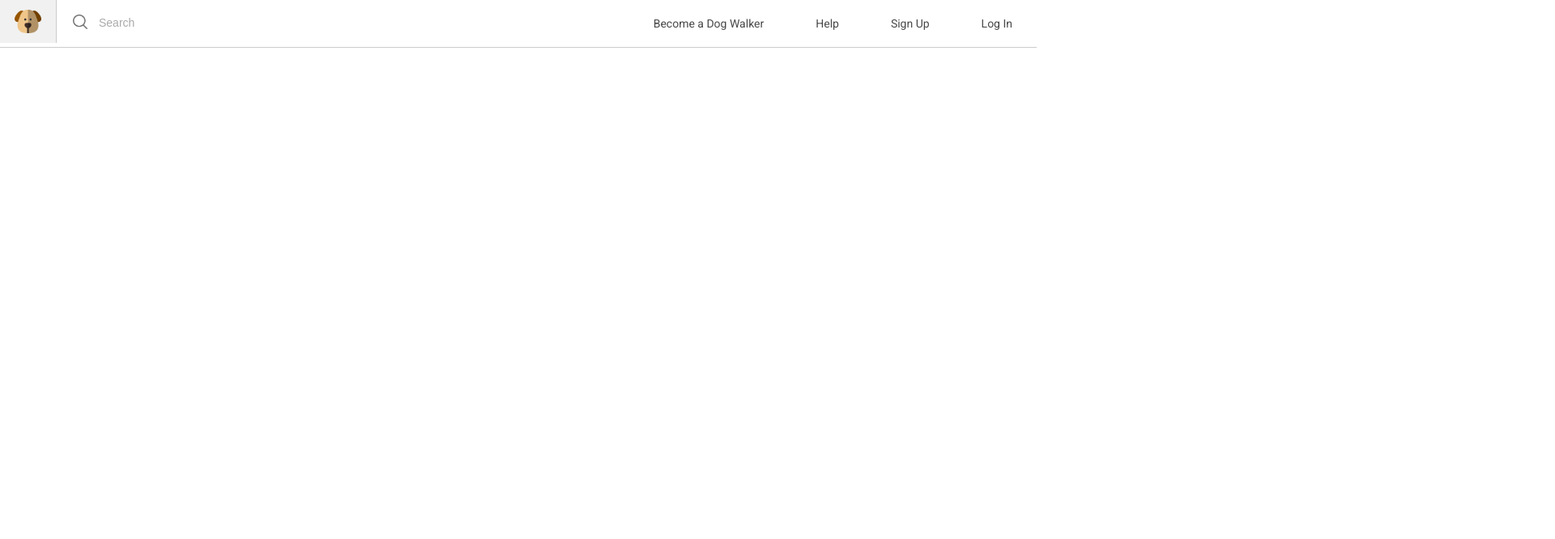
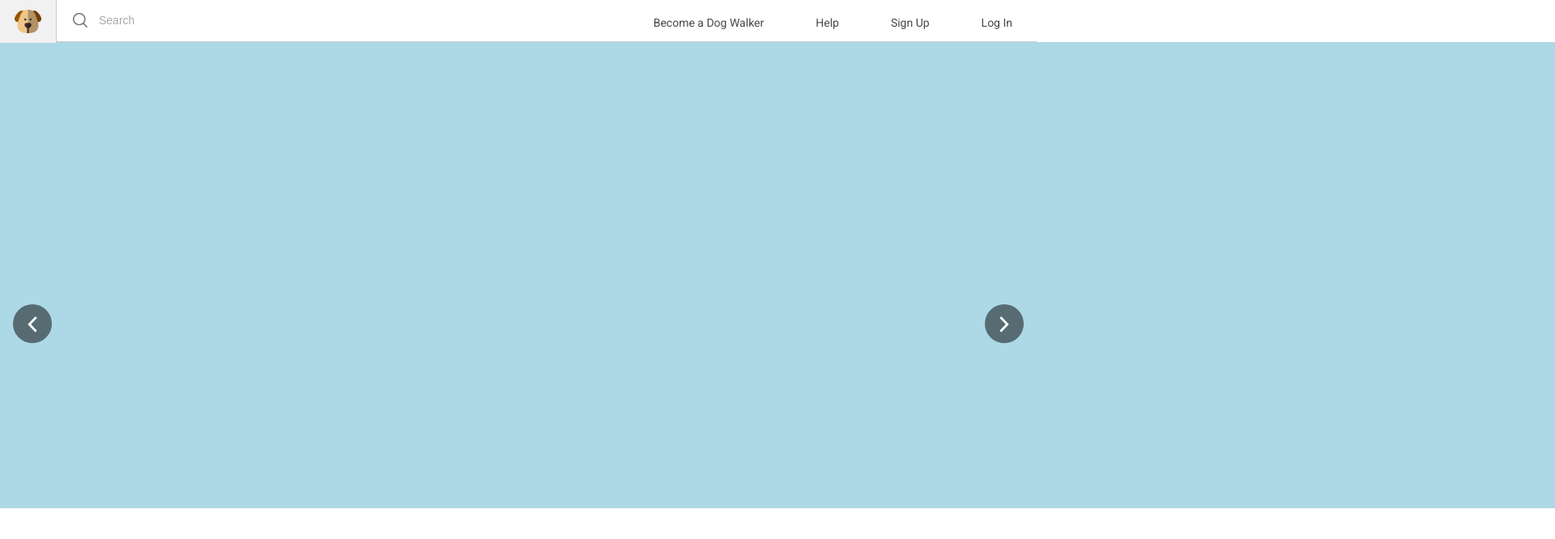
Before and after one commit to robgmerrill/air-dog-park, a plain HTML site: page index.html in a window 1280 px wide. Shown: the top 666 px of the page at 81% size, 1920 px wide, since content can reach past the window. Drawn offline with nearby package versions, Linux system fonts and the light colour scheme.

Commit message:
added jumbotron skeleton

```diff
--- a/index.html
+++ b/index.html
@@ -7,6 +7,7 @@
     <meta http-equiv="X-UA-Compatible" content="ie=edge">
     <title>DogPRK</title>
     <link rel="stylesheet" type="text/css" href="https://fonts.googleapis.com/css?family=Roboto:400,700" rel="stylesheet">
+    <link rel="stylesheet" type="text/css" href="http://code.ionicframework.com/ionicons/2.0.1/css/ionicons.min.css">
     <link rel="stylesheet" type="text/css" href="main.css">
 </head>
 
@@ -28,6 +29,13 @@
           <li><a href="#">Log In</a></li>
         </ul>
     </div>
+    <!-- Jumbotron Slider -->
+    <div id="jumbotron-wrapper">
+      <div id="jumbotron-arrow-wrapper">
+        <div class="jumbotron-arrow" id="left-jumbotron-arrow"><span class="ion-chevron-left"></span></div>
+        <div class="jumbotron-arrow" id="right-jumbotron-arrow"><span class="ion-chevron-right"></span></div>
+      </div>
+    </div>
 
 
 </body>
--- a/main.css
+++ b/main.css
@@ -5,6 +5,7 @@ body {
   font-weight: 400;
   color: #484848;
   line-height: 1.5;
+  overflow-x: hidden;
 }
 
 p {
@@ -55,7 +56,7 @@ ul, ol {
 /*TOP-NAV*/
 
 .top-nav {
-  position: fixed;
+  position: relative;
   width: 100%;
   height: auto;
   /*border-width border-style border-color */
@@ -106,7 +107,7 @@ ul, ol {
 }
 
 #nav-search-wrapper form input {
-  padding: 22px 10px 18px 52px;
+  padding: 19px 10px 18px 52px;
   width: 100%;
   border: none;
   outline: none;
@@ -141,7 +142,7 @@ ul, ol {
 
 .top-nav ul {
   float: right;
-  padding: 17px 0;
+  padding: 16px 0;
 }
 
 .top-nav ul li {
@@ -157,3 +158,59 @@ ul, ol {
 .top-nav ul li a:visited {
   color: #484848;
 }
+
+/*JUMBOTRON SLIDER*/
+
+#jumbotron-wrapper {
+  width: 400%;
+  height: 72vh;
+  background-color: lightblue;
+}
+
+#jumbotron-arrow-wrapper {
+  position: absolute;
+  width: 100%;
+  height: 48px;
+  top: 50%;
+  margin-top: -24px;
+}
+
+.jumbotron-arrow {
+  position: absolute;
+  width: 48px;
+  height: 48px;
+  padding: 9px 0;
+  box-sizing: border-box;
+  -webkit-box-sizing: border-box;
+  -moz-box-sizing: border-box;
+  background-color: rgba(0, 0, 0, 0.5);
+  border-radius: 48px;
+  -webkit-border-radius: 48px;
+  -moz-border-radius: 48px;
+  top: 50%;
+  margin-top: -24px;
+  cursor: pointer;
+  transition: all 0.3s ease;
+  -webkit-transition: all 0.3s ease;
+  -moz-transition: all 0.3s ease;
+  -o-transition: all 0.3s ease;
+  text-align: center;
+}
+
+.jumbotron-arrow:hover {
+  background-color: rgba(0, 0, 0, 0.8);
+}
+
+.jumbotron-arrow span {
+  color: #fff;
+  font-size: 22px;
+  margin: 13px 0;
+}
+
+#left-jumbotron-arrow {
+  left: 16px;
+}
+
+#right-jumbotron-arrow {
+  right: 16px;
+}
```
